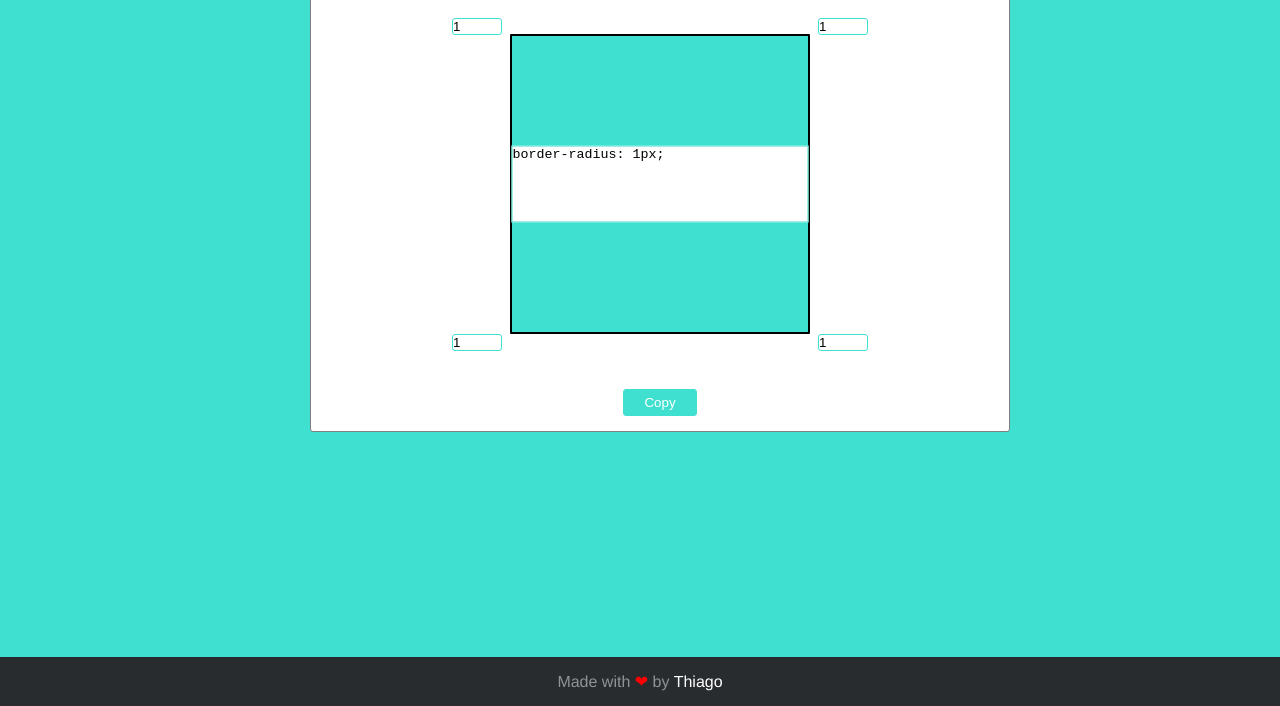
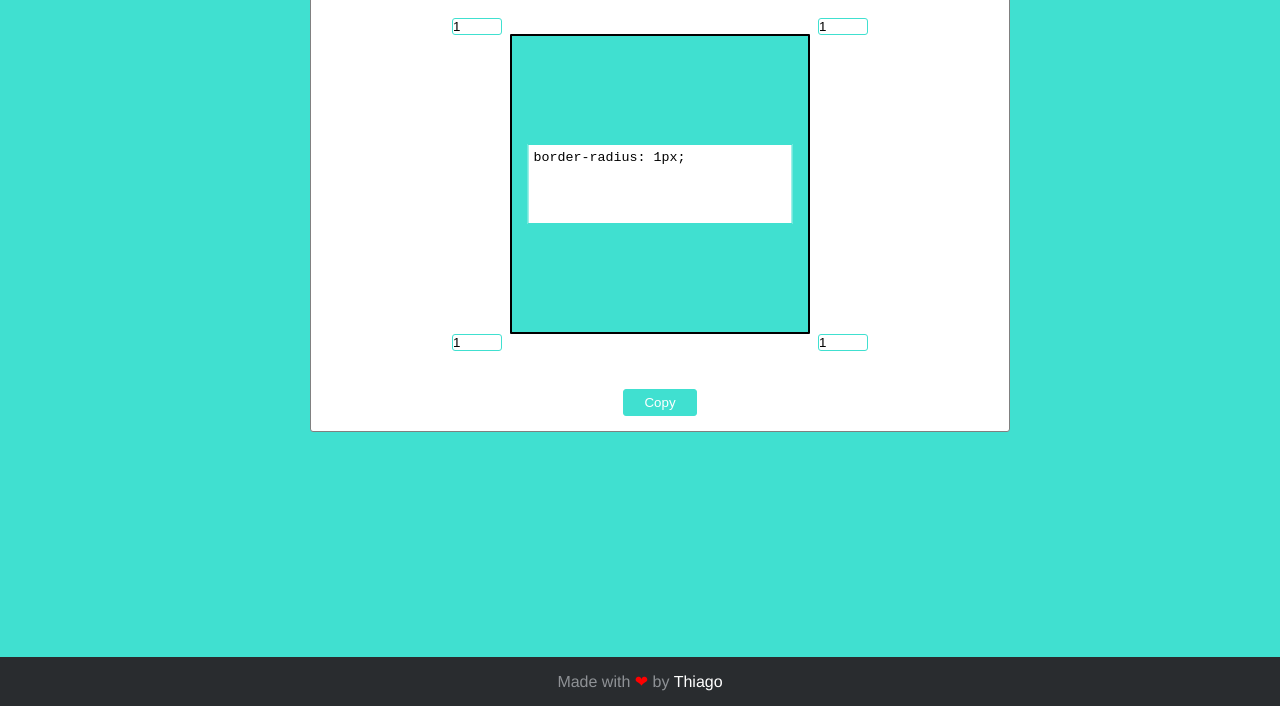
Before and after one commit to thiagorocha503/border-radius-previewer, a plain HTML site: page index.html in a window 1280 px wide. Shown: the part 94-800 px from the top of the page. Drawn offline with Linux system fonts and the light colour scheme.

Commit message:
:lipstick:Altera largura e altura da caixa de resultado

```diff
--- a/css/style.css
+++ b/css/style.css
@@ -58,6 +58,10 @@ body {
     transform: translateX(-50%) translateY(-50%);
     resize: none;
     outline: none;
+    padding-top: 5px;
+    padding-left: 5px;
+    width: 265px;
+    height: 80px;
 }
 
 .input-border-radius {
```
